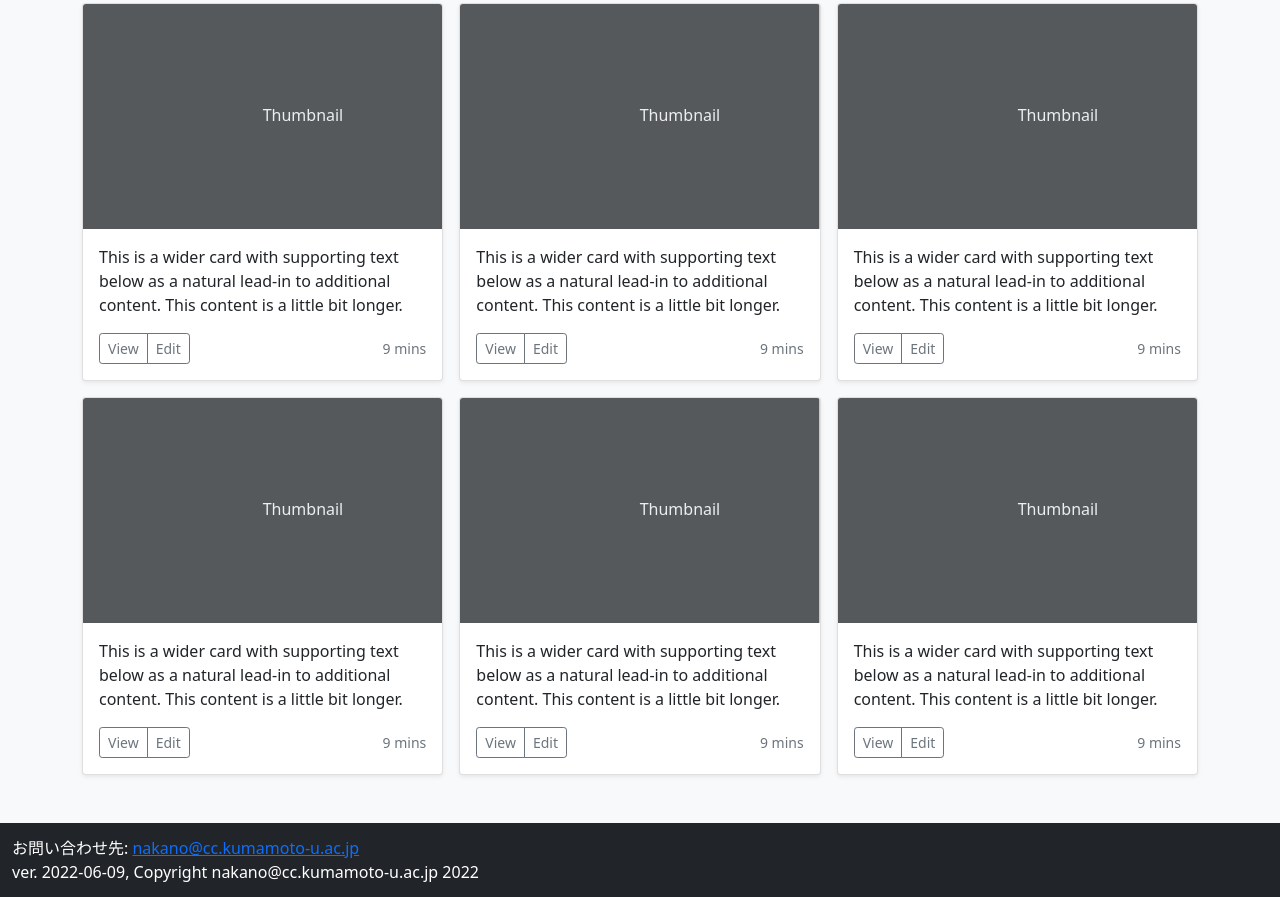
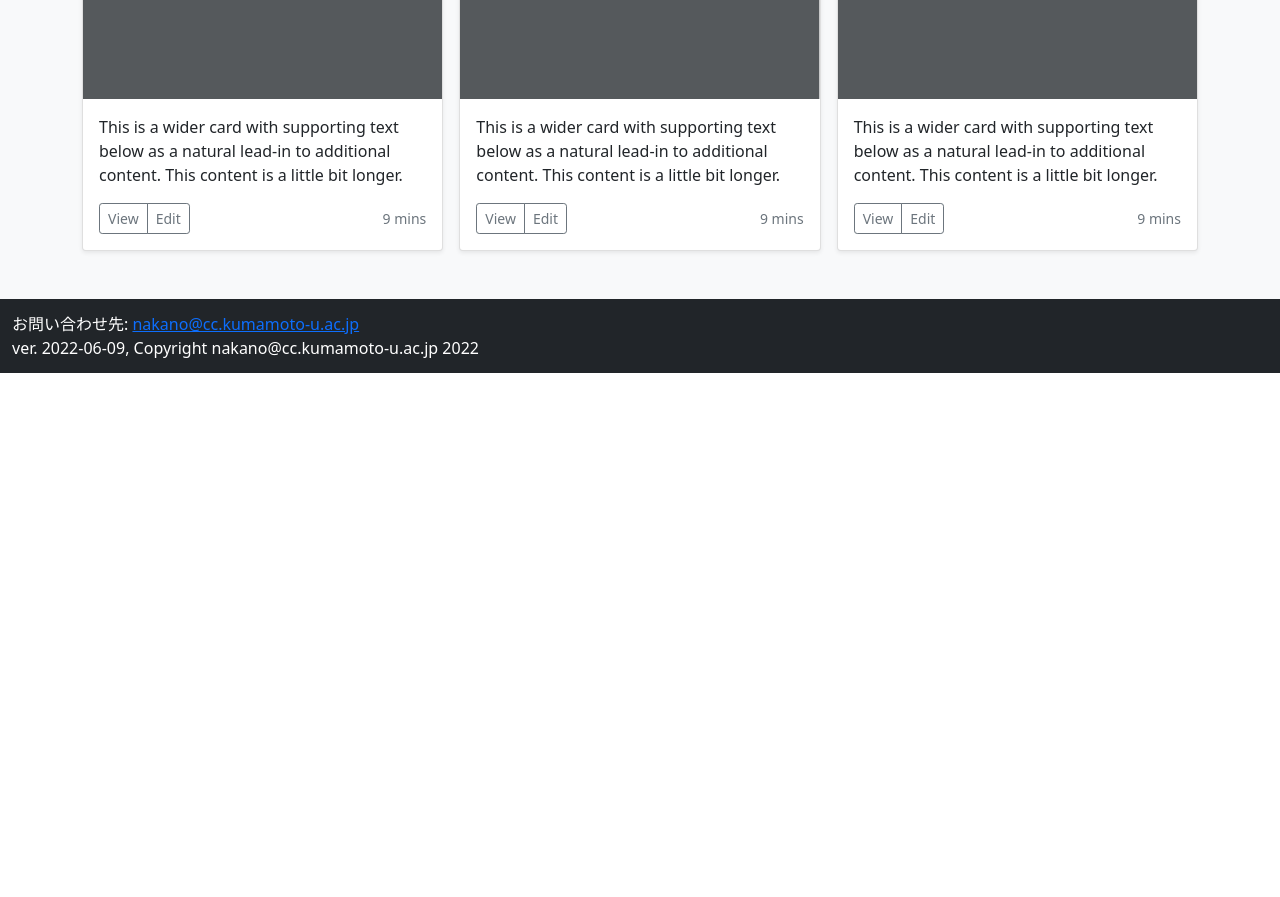
Before and after one commit to Tom4c3/Bootstrap_jQueryMobile_sample, a plain HTML site: page index.html in a window 1280 px wide. Shown: the part 1942-2839 px from the top of the page. After the commit the page ends 2315 px from the top, so only its background shows below. Drawn offline with nearby package versions, Linux system fonts and the light colour scheme.

Commit message:
アルバム先頭部の説明変更&写真の数を減らした

```diff
--- a/index.html
+++ b/index.html
@@ -115,17 +115,13 @@
 			</div>
 		</div>
 	</div>
-	</div>
 
+	<main>
 	<section class="py-5 text-center container">
 		<div class="row py-lg-5">
 			<div class="col-lg-6 col-md-8 mx-auto">
 				<h1 class="fw-light">Album example</h1>
-				<p class="lead text-muted">Something short and leading about the collection below—its contents, the creator, etc. Make it short and sweet, but not too short so folks don’t simply skip over it entirely.</p>
-				<p>
-					<a href="#" class="btn btn-primary my-2">Main call to action</a>
-					<a href="#" class="btn btn-secondary my-2">Secondary action</a>
-				</p>
+				<p class="lead text-muted">BootStrapのアルバム機能のサンプルです．</p>
 			</div>
 		</div>
 	</section>
@@ -232,54 +228,6 @@
 					</div>
 				</div>
 
-				<div class="col">
-					<div class="card shadow-sm">
-						<svg class="bd-placeholder-img card-img-top" width="100%" height="225" xmlns="http://www.w3.org/2000/svg" role="img" aria-label="Placeholder: Thumbnail" preserveAspectRatio="xMidYMid slice" focusable="false"><title>Placeholder</title><rect width="100%" height="100%" fill="#55595c" /><text x="50%" y="50%" fill="#eceeef" dy=".3em">Thumbnail</text></svg>
-
-						<div class="card-body">
-							<p class="card-text">This is a wider card with supporting text below as a natural lead-in to additional content. This content is a little bit longer.</p>
-							<div class="d-flex justify-content-between align-items-center">
-								<div class="btn-group">
-									<button type="button" class="btn btn-sm btn-outline-secondary">View</button>
-									<button type="button" class="btn btn-sm btn-outline-secondary">Edit</button>
-								</div>
-								<small class="text-muted">9 mins</small>
-							</div>
-						</div>
-					</div>
-				</div>
-				<div class="col">
-					<div class="card shadow-sm">
-						<svg class="bd-placeholder-img card-img-top" width="100%" height="225" xmlns="http://www.w3.org/2000/svg" role="img" aria-label="Placeholder: Thumbnail" preserveAspectRatio="xMidYMid slice" focusable="false"><title>Placeholder</title><rect width="100%" height="100%" fill="#55595c" /><text x="50%" y="50%" fill="#eceeef" dy=".3em">Thumbnail</text></svg>
-
-						<div class="card-body">
-							<p class="card-text">This is a wider card with supporting text below as a natural lead-in to additional content. This content is a little bit longer.</p>
-							<div class="d-flex justify-content-between align-items-center">
-								<div class="btn-group">
-									<button type="button" class="btn btn-sm btn-outline-secondary">View</button>
-									<button type="button" class="btn btn-sm btn-outline-secondary">Edit</button>
-								</div>
-								<small class="text-muted">9 mins</small>
-							</div>
-						</div>
-					</div>
-				</div>
-				<div class="col">
-					<div class="card shadow-sm">
-						<svg class="bd-placeholder-img card-img-top" width="100%" height="225" xmlns="http://www.w3.org/2000/svg" role="img" aria-label="Placeholder: Thumbnail" preserveAspectRatio="xMidYMid slice" focusable="false"><title>Placeholder</title><rect width="100%" height="100%" fill="#55595c" /><text x="50%" y="50%" fill="#eceeef" dy=".3em">Thumbnail</text></svg>
-
-						<div class="card-body">
-							<p class="card-text">This is a wider card with supporting text below as a natural lead-in to additional content. This content is a little bit longer.</p>
-							<div class="d-flex justify-content-between align-items-center">
-								<div class="btn-group">
-									<button type="button" class="btn btn-sm btn-outline-secondary">View</button>
-									<button type="button" class="btn btn-sm btn-outline-secondary">Edit</button>
-								</div>
-								<small class="text-muted">9 mins</small>
-							</div>
-						</div>
-					</div>
-				</div>
 			</div>
 		</div>
 	</div>
```
